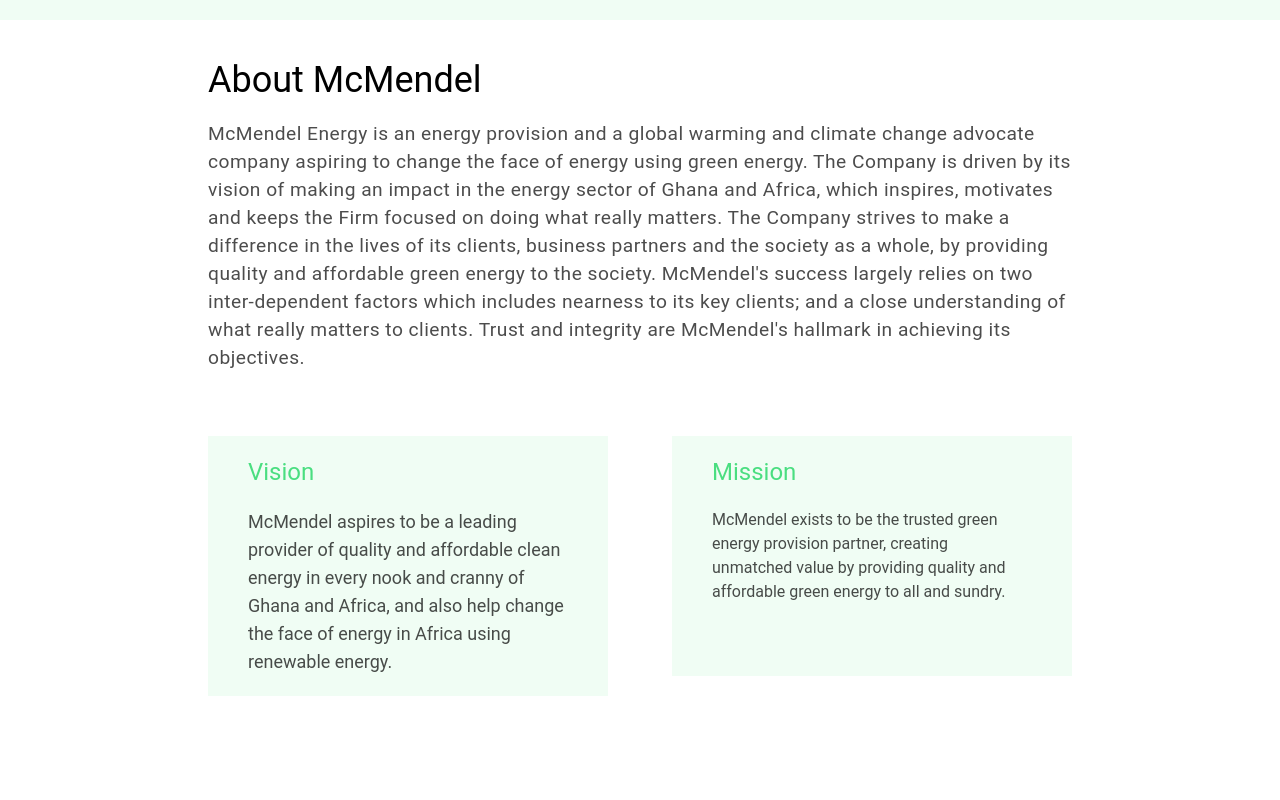
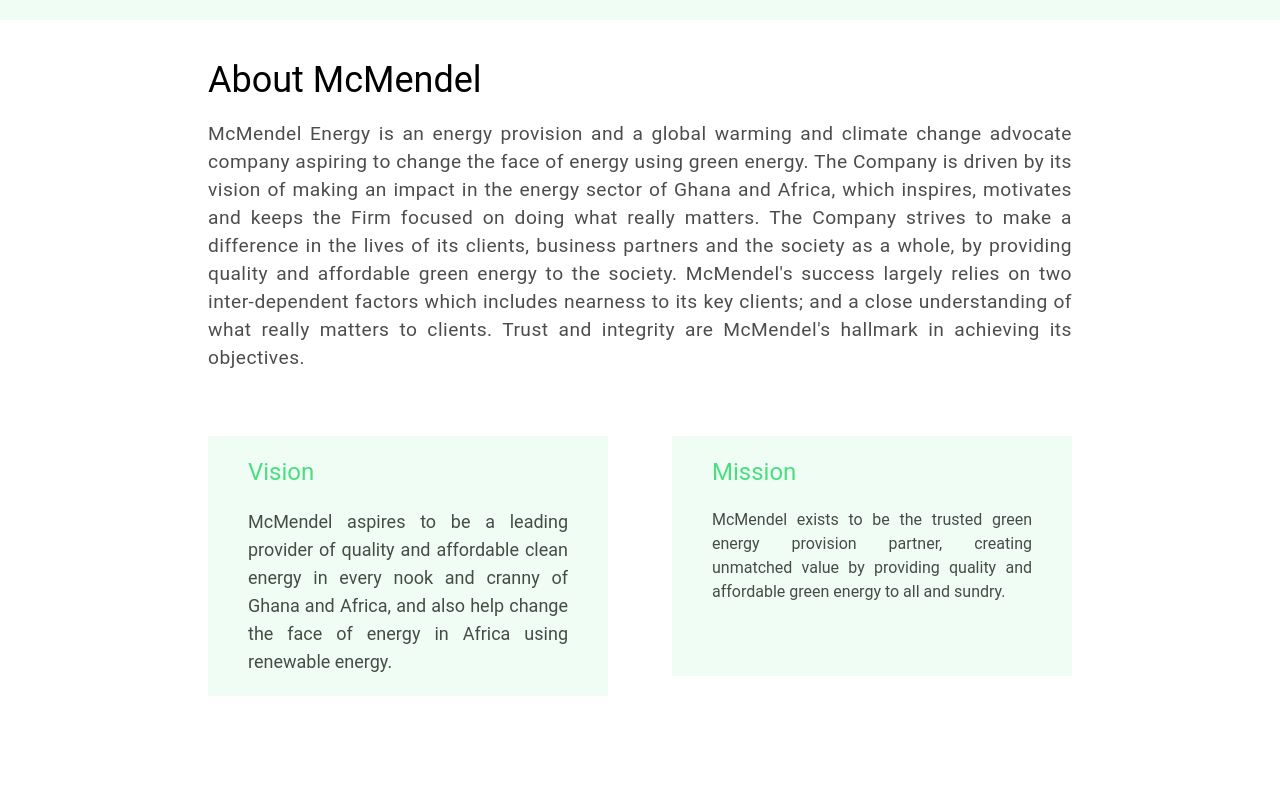
Before and after one commit to buabaj/mcmendel, a Next.js app: page / in a window 1280 px wide. Shown: the part 780-1580 px from the top of the page. Built offline with nearby package versions, Linux system fonts and the light colour scheme.

Commit message:
justify text

```diff
--- a/components/home/index.jsx
+++ b/components/home/index.jsx
@@ -58,7 +58,7 @@
                                     <h2 className="text-green-400 text-center sm:text-left">
                                         Vision
                                     </h2>
-                                    <p className="opacity-70">
+                                    <p className="opacity-70 text-justify">
                                         McMendel aspires to be a leading provider of quality and affordable clean energy in every nook and cranny of Ghana and Africa, and also help change the face of energy in Africa using renewable energy.
                                     </p>
                                 </div>
@@ -72,7 +72,7 @@
                                         Mission
                                     </h2>
 
-                                    <p className="opacity-70">
+                                    <p className="opacity-70 text-justify ">
                                         McMendel exists to be the trusted green energy provision partner, creating unmatched value by providing quality and affordable green energy to all and sundry.
                                     </p>
                                 </div>
--- a/styles/globals.css
+++ b/styles/globals.css
@@ -54,7 +54,7 @@
     }
 
     p.lg{
-      @apply text-lg sm:text-mcmendel-rem-1.2 opacity-70 tracking-wide;
+      @apply text-lg sm:text-mcmendel-rem-1.2 text-justify opacity-70 tracking-wide;
     }
 
     footer{
```
